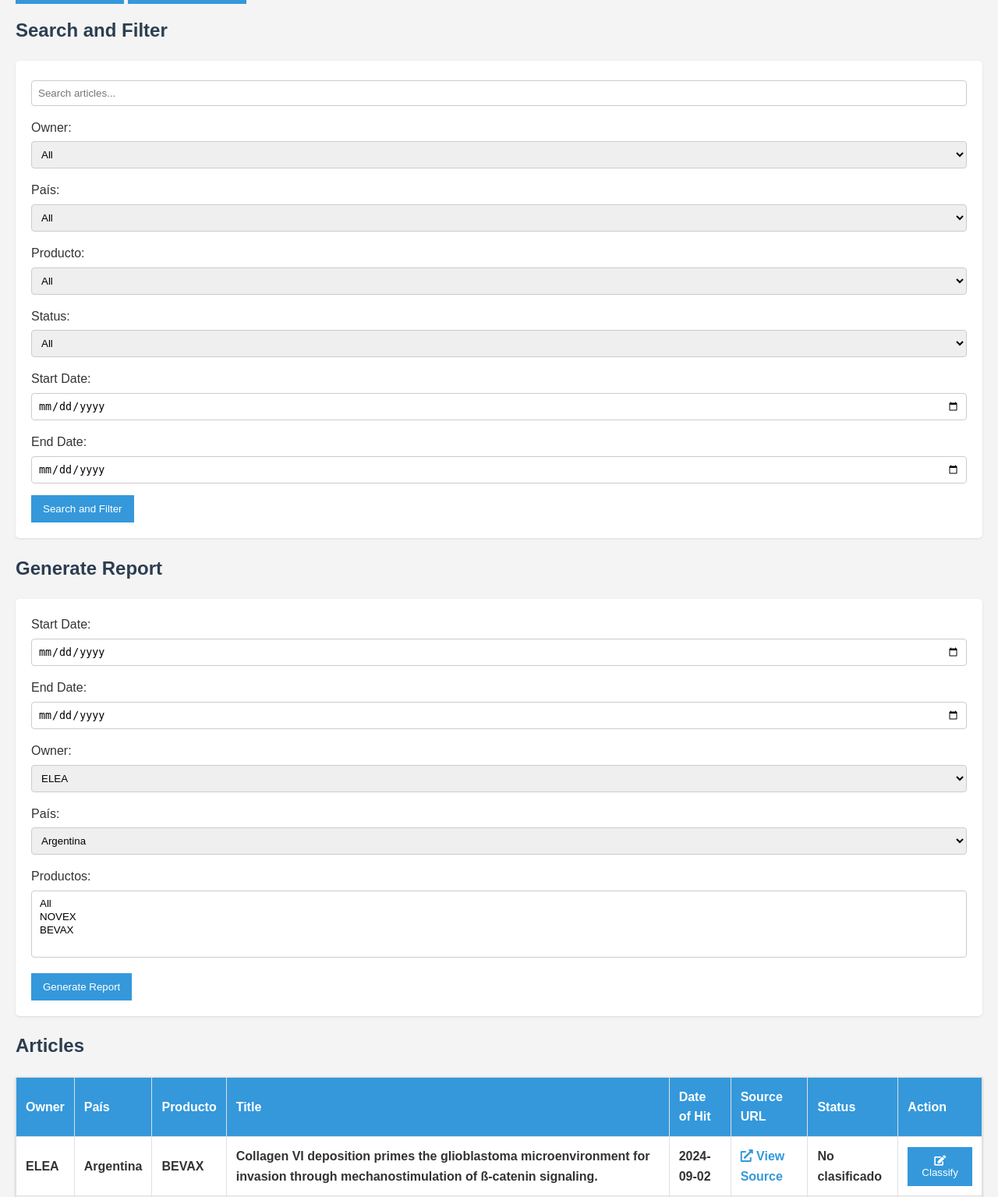
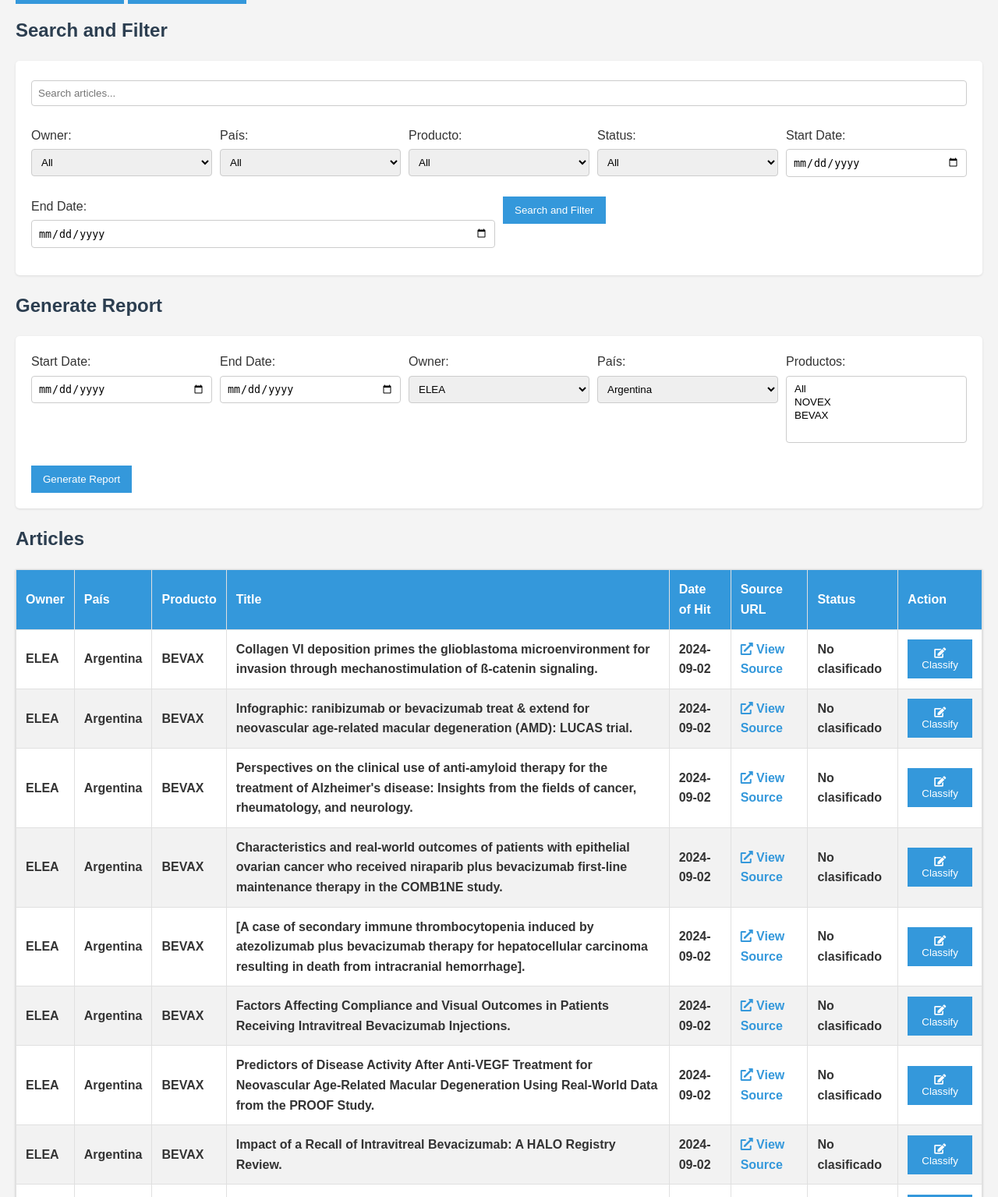
Before and after one commit to panchtox/elitup, a Flask app: page / in a window 1280 px wide. Shown: the part 140-1675 px from the top of the page at 78% size. Run offline with Flask 3, Linux system fonts and the light colour scheme; data comes from the database, SQL or seed files in the repository.

Commit message:
Agent step completed: Improve page styling

```diff
--- a/static/css/styles.css
+++ b/static/css/styles.css
@@ -147,3 +147,22 @@
         width: 95%;
     }
 }
+
+/* New styles for Search and Filter, and Generate Report sections */
+#search-filter form, #generate-report form {
+    display: flex;
+    flex-wrap: wrap;
+    gap: 10px;
+}
+
+#search-filter .form-group, #generate-report .form-group {
+    flex: 1 1 200px;
+}
+
+#search-filter .form-group:first-child {
+    flex-basis: 100%;
+}
+
+input[type='text'], input[type='date'], select {
+    width: 100%;
+}
--- a/templates/index.html
+++ b/templates/index.html
@@ -52,7 +52,9 @@
             <label for="end_date">End Date:</label>
             <input type="date" name="end_date" value="{{ end_date }}">
         </div>
-        <button type="submit">Search and Filter</button>
+        <div class="form-group">
+            <button type="submit">Search and Filter</button>
+        </div>
     </form>
 </section>
 
@@ -93,7 +95,9 @@
                 {% endfor %}
             </select>
         </div>
-        <button type="submit">Generate Report</button>
+        <div class="form-group">
+            <button type="submit">Generate Report</button>
+        </div>
     </form>
 </section>
 {% endif %}
```
